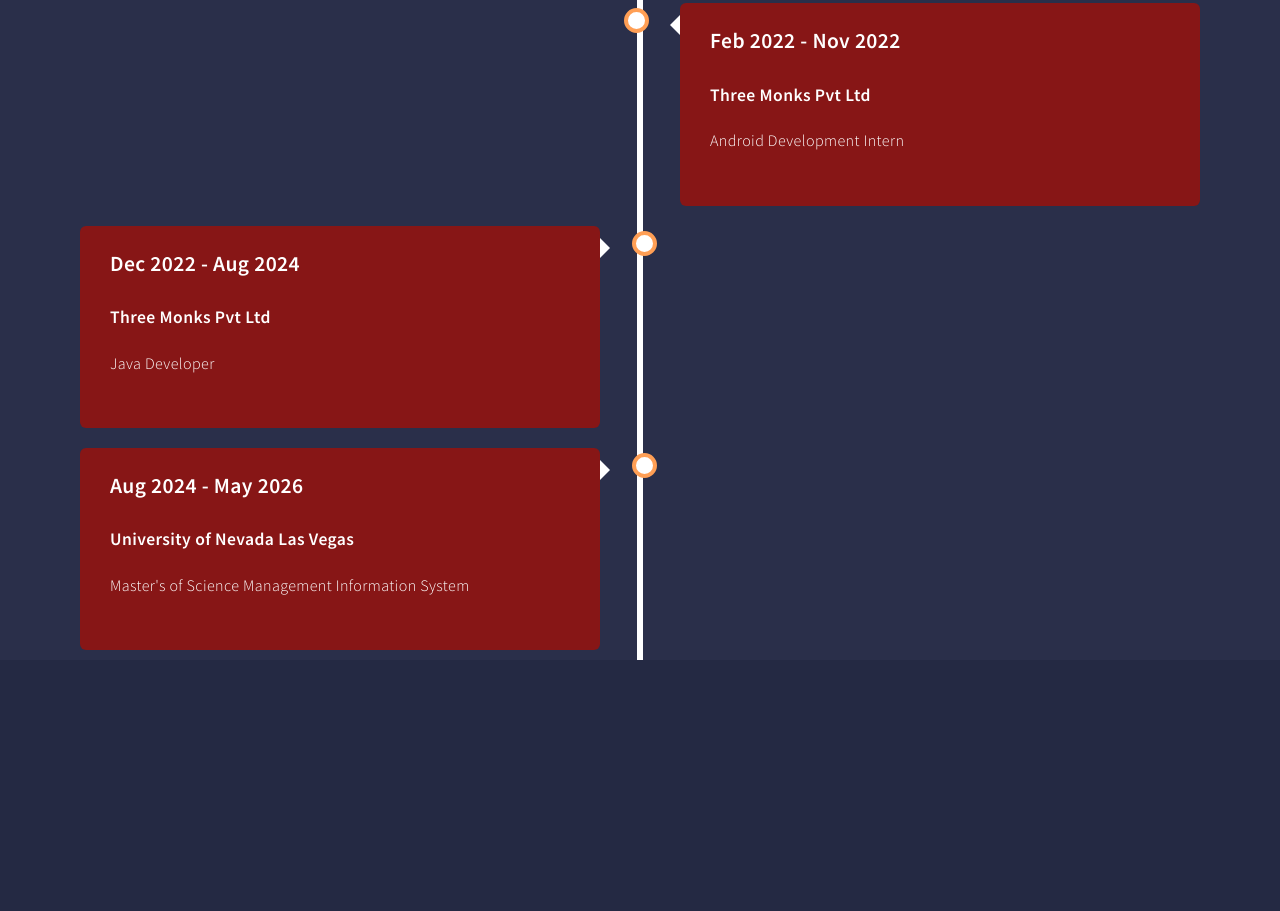
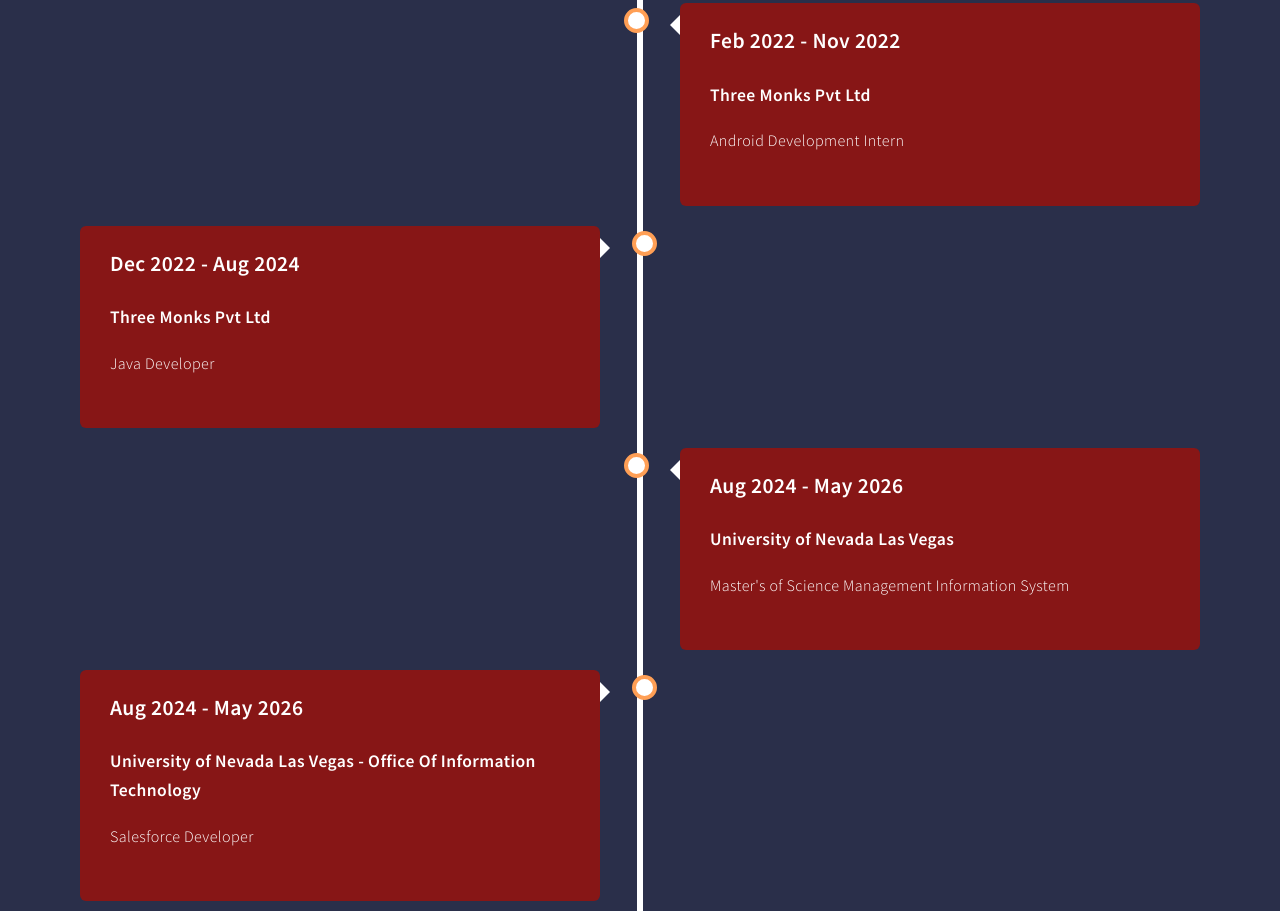
Before and after one commit to Rishavbhattarai/portfolio.github.io, a website: page portfolio.html in a window 1280 px wide. Shown: the part 2713-3624 px from the top of the page. Before the commit the page ends 3373 px from the top, so only its background shows below. Drawn offline with Linux system fonts and the light colour scheme.

Commit message:
Final Update on Paortfolio Web page

```diff
--- a/portfolio.html
+++ b/portfolio.html
@@ -160,11 +160,17 @@
 									<h4>Three Monks Pvt Ltd</h4>
 									<p>Java Developer</p></div>
 								</div>
-								<div class="containers left">
+								<div class="containers right">
 								  <div class="contents">
 									<h3>Aug 2024 - May 2026</h3>
 									<h4>University of Nevada Las Vegas </h4>
 									<p>Master's of Science Management Information System</p></div>
+								</div>
+								<div class="containers left">
+								  <div class="contents">
+									<h3>Aug 2024 - May 2026</h3>
+									<h4>University of Nevada Las Vegas - Office Of Information Technology </h4>
+									<p>Salesforce Developer</p></div>
 								</div>
 
 							  </div>
```
